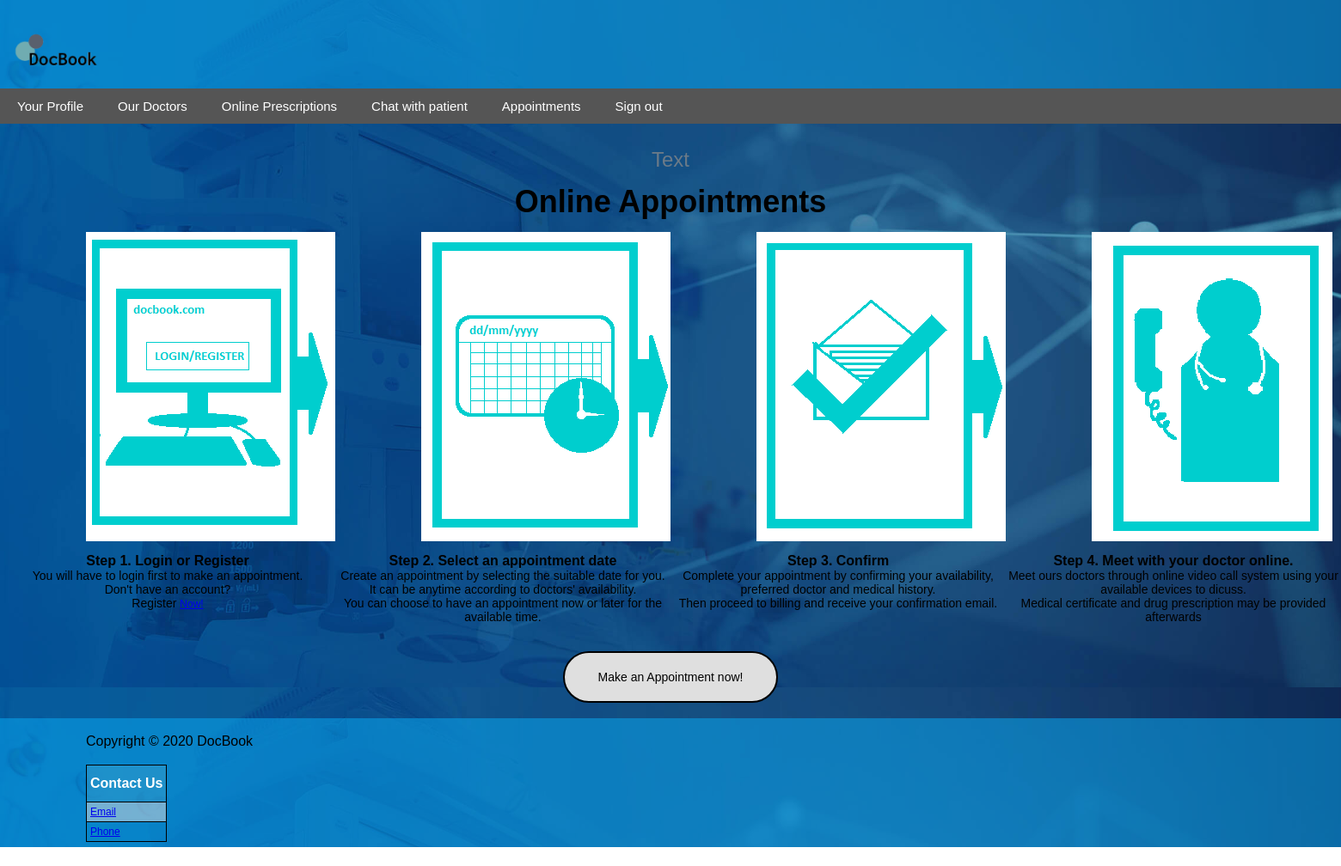
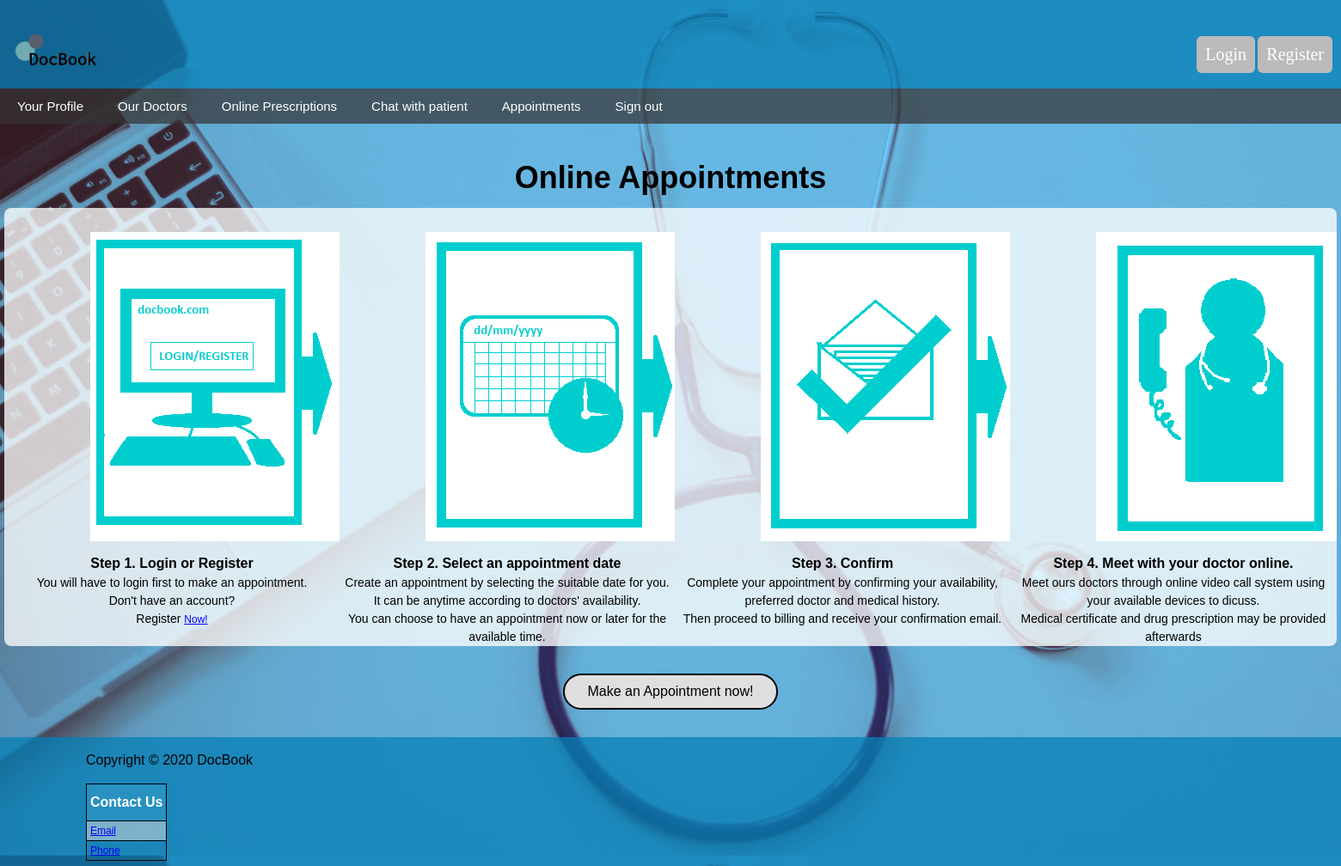
Before and after one commit to VP1996/SES1A-TM-5, a PHP site: page /appointment1.html in a window 1560 px wide. Shown: the whole page at 86% size. Before the commit the page ends 986 px from the top, so only its background shows below. Run offline with PHP 8.4, Linux system fonts and the light colour scheme.

Commit message:
changes for appointment 1 and 2 and major background change

```diff
--- a/docbook/appointment1.html
+++ b/docbook/appointment1.html
@@ -6,11 +6,24 @@
     </header>
     <body>
         <div class="headerMenu">
+            <div class="container2">
+                <div class="container2-box" style="flex-basis: 50%;">
                     <div id="wrapper">
                         <div class="logo">
-                    <a href="appointment1.html">
+                            <a href="index.html">
                             <img src="./img/docbook-logo.png"/>
                             </a>
+                        </div>
+                    </div>
+                </div>
+                <div class="container2-box" style="flex-basis: 50%;">
+                    <div style="text-align: right; padding-right: 10px;">
+                        <br>
+                        <br>
+                        <br>
+                        <button class="loginbutton">Login</button>
+                        <button class="loginbutton">Register</button>
+                    </div>
                 </div>
             </div>
         </div>
@@ -43,7 +56,7 @@
         -->
                 <br>
                 <div class="container1">
-                    <div class="box1">Text</div>
+                    <div class="box1"></div>
                     <div class="box2"></div>
                     <div class="box3"></div>
                 </div>
@@ -55,44 +68,54 @@
         <div>
 
         </div>
-        <div class="container2" >
+        <div class="container1">
+            <div class="box1" style="flex: 70%; background-color: rgba(255, 255, 255, 0.767); border-radius: 8px;">
+                <br>
+                <div class="container2">
                     <div class="container2-box" style="height: 100%;"><img src="./img/appointment1.png" style="vertical-align: middle; align-self: center; padding-left: 100px;"/>
                         <div>
                             <br>
-                    <p style="text-align: center;"><b style="font-size: 16px;">Step 1. Login or Register</b></p>
-                    <p style="text-align: center; font-size: 14px;">You will have to login first to make an appointment.<br>Don't have an account?<br>Register <a href="#">Now!</a></p>
+                            <p style="text-align: center;"><b class="big">Step 1. Login or Register</b></p>
+                            <p class="normal" style="text-align: center;">You will have to login first to make an appointment.<br>Don't have an account?<br>Register <a href="#">Now!</a></p>
                         </div>
                     </div>
                     <div class="container2-box" style="height: 100%;"><img src="./img/appointment2.png" style="vertical-align: middle; padding-left: 100px;"/>
                         <div>
                             <br>
-                    <p style="text-align: center;"><b style="font-size: 16px;">Step 2. Select an appointment date</b></p>
-                    <p style="text-align: center; font-size: 14px;">Create an appointment by selecting the suitable date for you.<br>It can be anytime according to doctors' availability.<br>You can choose to have an appointment now or later for the available time.</p>
+                            <p style="text-align: center;"><b class="big">Step 2. Select an appointment date</b></p>
+                            <p class="normal" style="text-align: center;">Create an appointment by selecting the suitable date for you.<br>It can be anytime according to doctors' availability.<br>You can choose to have an appointment now or later for the available time.</p>
                         </div>
                     </div>
                     <div class="container2-box" style="height: 100%;"><img src="./img/appointment3.png" style="vertical-align: middle; padding-left: 100px;"/>
                         <div>
                             <br>
-                    <p style="text-align: center;"><b style="font-size: 16px;">Step 3. Confirm</b></p>
-                    <p style="text-align: center; font-size: 14px;">Complete your appointment by confirming your availability, preferred doctor and medical history.<br>Then proceed to billing and receive your confirmation email.</p>
+                            <p style="text-align: center;"><b class="big">Step 3. Confirm</b></p>
+                            <p class="normal" style="text-align: center;">Complete your appointment by confirming your availability, preferred doctor and medical history.<br>Then proceed to billing and receive your confirmation email.</p>
                         </div>
                     </div>
                     <div class="container2-box" style="height: 100%;"><img src="./img/appointment4.png" style="vertical-align: middle; padding-left: 100px;"/>
                         <div>
                             <br>
-                    <p style="text-align: center;"><b style="font-size: 16px;">Step 4. Meet with your doctor online.</b></p>
-                    <p style="text-align: center; font-size: 14px;">Meet ours doctors through online video call system using your available devices to dicuss.<br>Medical certificate and drug prescription may be provided afterwards</p>
+                            <p style="text-align: center;"><b class="big">Step 4. Meet with your doctor online.</b></p>
+                            <p class="normal" style="text-align: center;">Meet ours doctors through online video call system using your available devices to dicuss.<br>Medical certificate and drug prescription may be provided afterwards</p>
                         </div>
                     </div>
+                </div>
+            </div>
+            <div class="box2" style="flex-basis: 30%;"></div>
+            <div class="box3" style="flex-basis: 30%;"></div>
         </div>
         <br>
         <br>
         <div>
             <center>
-                <button class="buttonS" style="vertical-align: middle;" ><span style="font-size: 14px;">Make an Appointment now!</span></button>
+                <a href="appointment2.html">
+                <button class="buttonS" style="vertical-align: middle; padding: 10px;" ><span style="font-size: 16px;">Make an Appointment now!</span></button>
+                </a>
             </center>
 
         </div>
+        <br>
         <!--
         <div>
             <p style="text-align: center;"> <b style="font-size: large;">Contact Us</b> </p>
@@ -100,7 +123,7 @@
         </div>
         -->
         <br>
-        <div class="footer">
+        <div class="footer" style="bottom: 0; position: relative;">
 
             <br>
             <div>
--- a/docbook/css/style.css
+++ b/docbook/css/style.css
@@ -8,7 +8,7 @@
 }
 
 body {
-    background-image: url("../img/docbook-bg.jpg");
+  background-image: url("../img/docbook-bg1.jpg");
   background-repeat: no-repeat;
   background-attachment: fixed;
   background-size: cover;
@@ -101,6 +125,19 @@ h1 {
 
 }
 
+/* line spacing*/
+
+p.normal {
+line-height: 1.5;
+color: #000;
+font-size: 14px;
+}
+
+b.big {
+line-height: 1.5;
+color: #000;
+font-size: 16px;
+}
 /* button styles */
 /*
 .button {
@@ -177,13 +214,44 @@ h1 {
 right: 0;
 }
 
+/*loginandrego*/
+
+.loginbutton {
+background-color: #bbb;
+padding: .5em;
+-moz-border-radius: 5px;
+-webkit-border-radius: 5px;
+border-radius: 6px;
+color: #fff;
+font-family: 'Oswald';
+font-size: 20px;
+text-decoration: none;
+border: none;
+}
+.loginbutton:hover {
+border: none;
+background: orange;
+box-shadow: 0px 0px 1px #777;
+}
+
+.registerbutton {
+background-color: #4CAF50;
+color: white;
+padding: 14px 20px;
+margin: 8px 0;
+border: none;
+cursor: pointer;
+width: 100%;
+
+}
+
 /* footer */
 
 .footer {
   text-align: left;
   font-family: Arial, Helvetica, sans-serif;
   font-size: medium;
-    background-color: rgba(8, 173, 250, 0.5);
+  background-color: rgba(6, 128, 184, 0.753);
   height: 150px;
   width: 100%;
   left: 0;
@@ -227,7 +295,7 @@ h1 {
       }
 
 .headerMenu {
-    background-color:rgba(8, 173, 250, 0.5);
+  background-color:rgba(6, 128, 184, 0.753);
   height:"50px";
   border-bottom:0px;
   padding-left: auto;
@@ -249,7 +317,7 @@ h1 {
 /* Style the navigation bar */
 .navbar {
   width: 100%;
-    background-color: #555;
+  background-color: rgba(53, 52, 52, 0.719);
   overflow: auto;
 
 }
```
Also changed, not shown: other parts of docbook/css/style.css (+31 -7 lines), docbook/appointment2.html (+29 -25 lines), docbook/img/docbook-bg1.jpg (added). Lines whose indentation alone changed are shown as unchanged.
